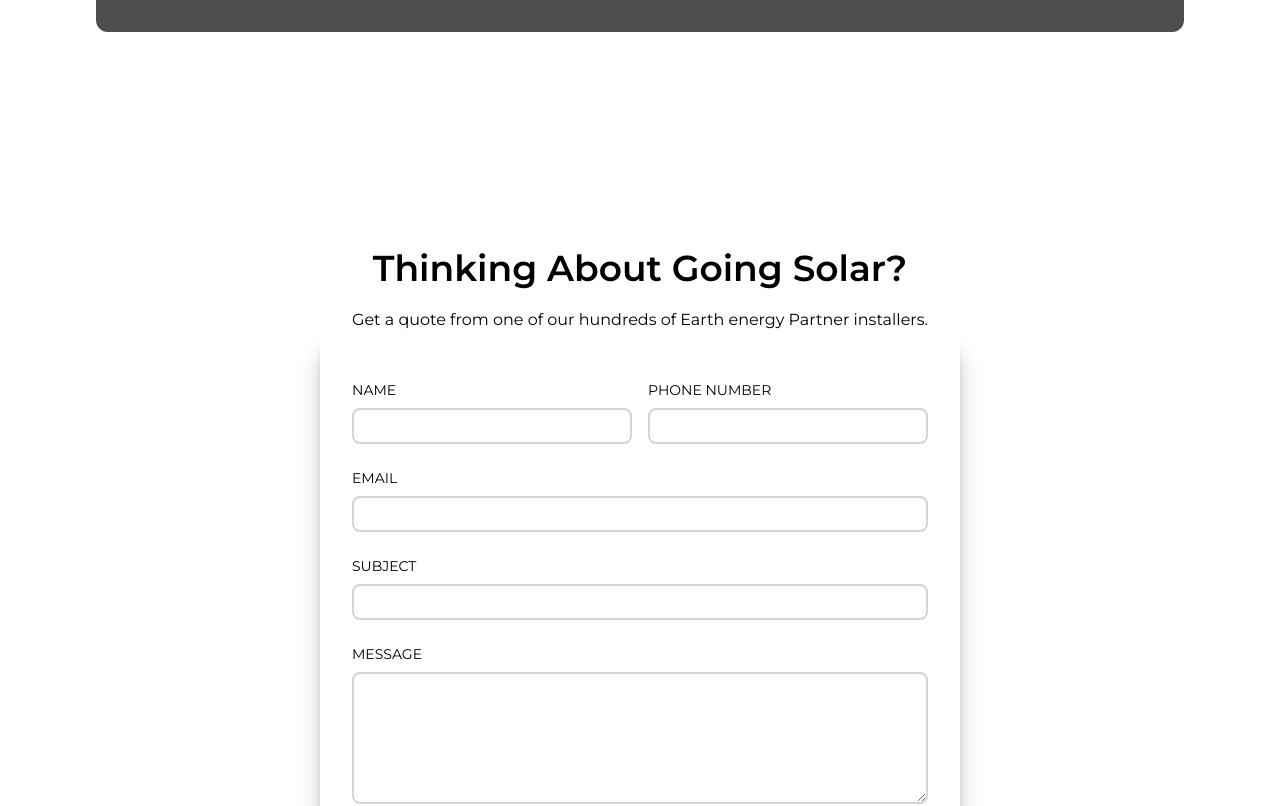
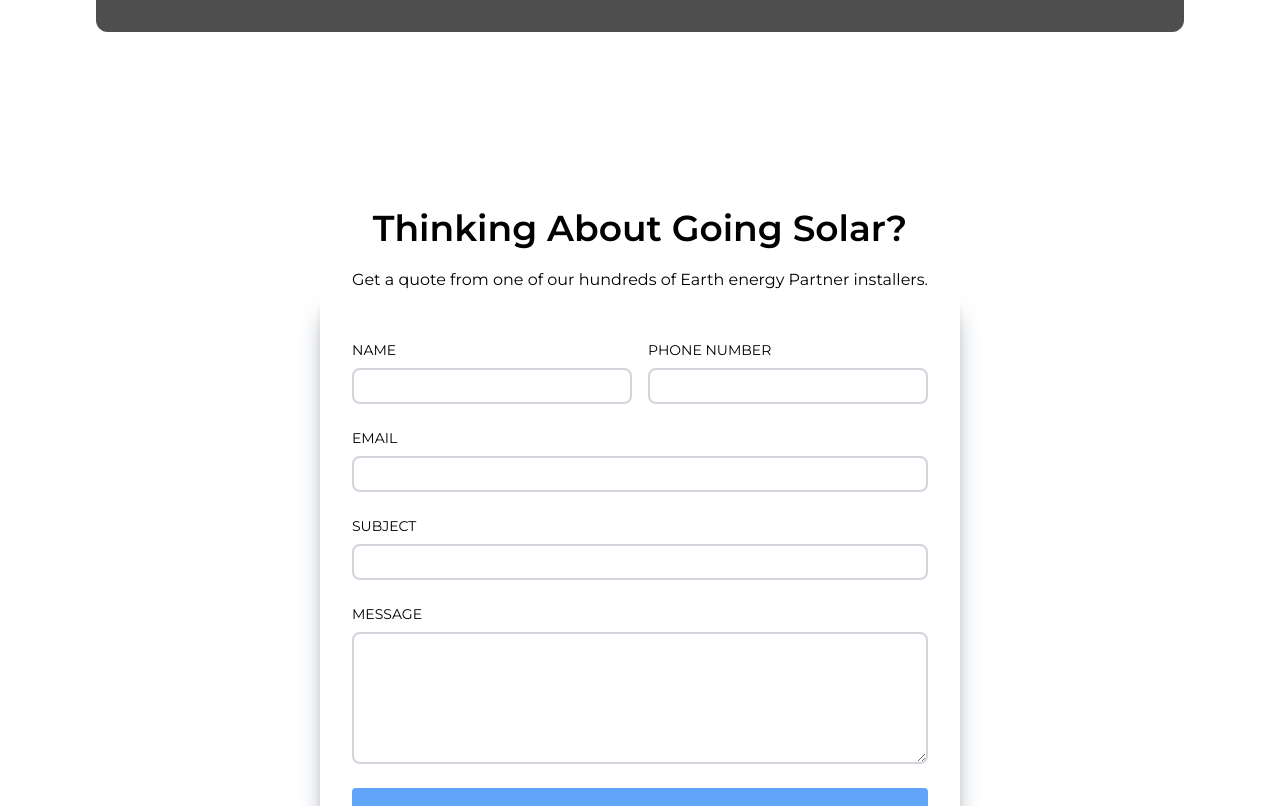
Before and after one commit to danielmonroy22/earthEnergyWebsiteFinal, a Next.js app: page / in a window 1280 px wide. Shown: the part 2980-3786 px from the top of the page. Built offline with nearby package versions, Linux system fonts and the light colour scheme; grey boxes are pictures that could not be loaded.

Commit message:
final test updates

```diff
--- a/components/ContactUs.jsx
+++ b/components/ContactUs.jsx
@@ -2,7 +2,7 @@ import React from 'react'
 
 const ContactUs = () => {
     return (
-        <div id='contact' className='min-h-screen   px-10 md:py-10 py-0 md:px-0'>
+        <div id='contact' className='min-h-screen   px-10 md:pb-20  md:px-0'>
             <div className='text-center pt-20 '>
                 <h1 className='font-semibold text-4xl pb-5'>Thinking About Going Solar?</h1>
                 <h2>Get a quote from one of our hundreds of Earth energy Partner installers.</h2>
```
